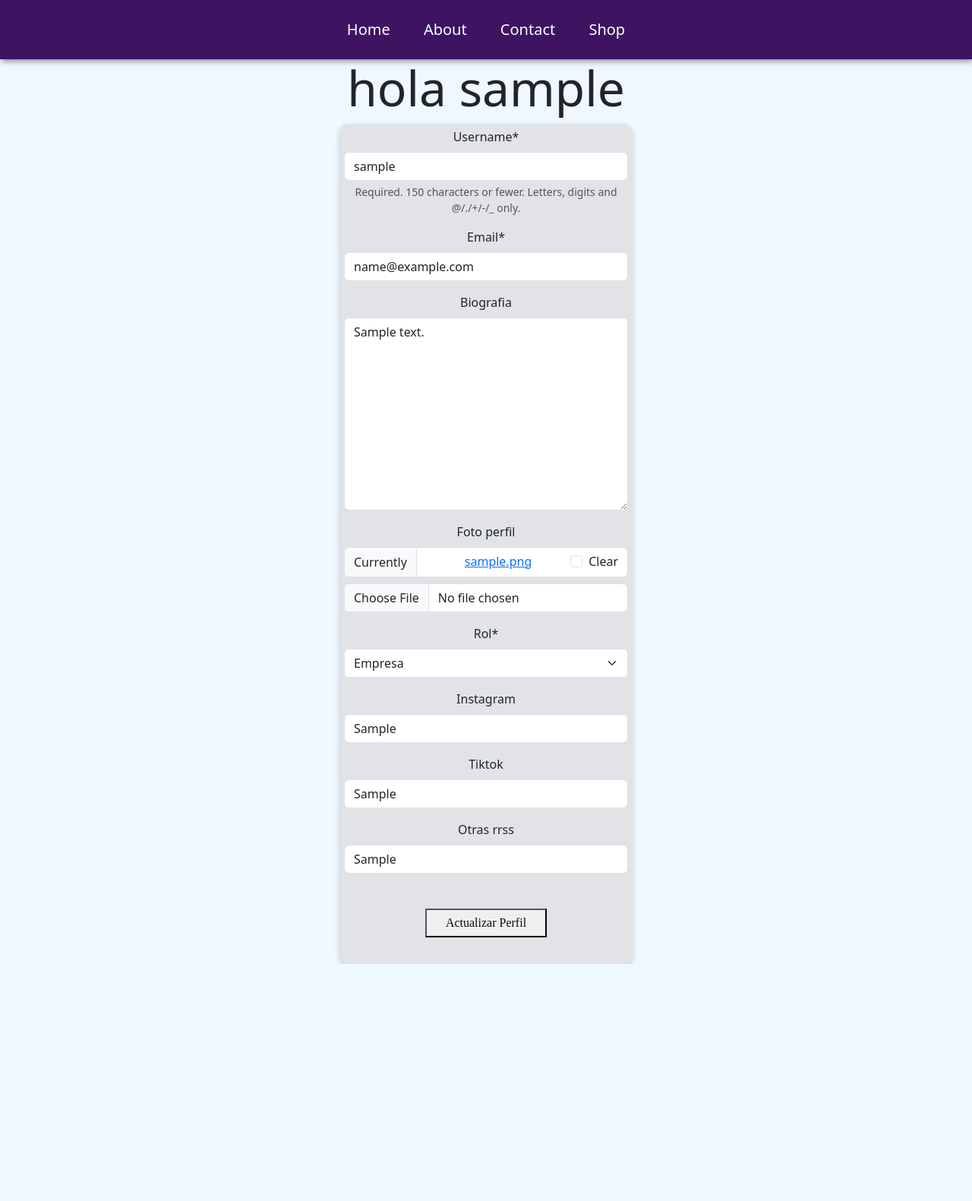
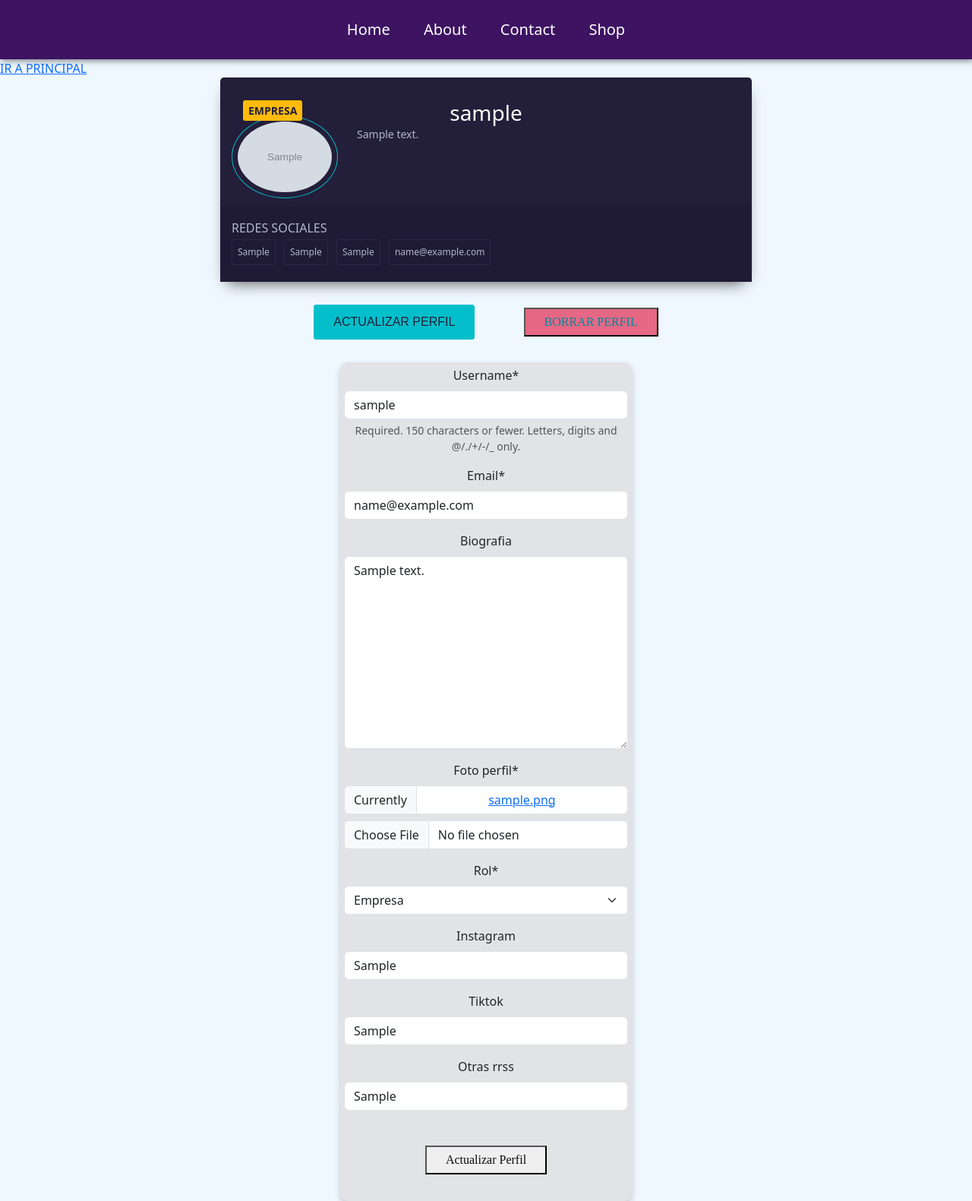
Before and after one commit to JosCarRub/CreatorHub, a Django app: page /perfil in a window 1280 px wide. Shown: the whole page at 76% size. Before the commit the page ends 1269 px from the top, so only its background shows below. Run offline with Django 5.2, Linux system fonts and the light colour scheme; a user stored in the database is signed in; tables that the repository leaves empty hold one stand-in row (values such as "Sample post"); grey boxes marked "Sample" are stand-in pictures; some libraries are stand-ins or nearby versions.

Commit message:
tarjeta perfil done validaciones textArea max 420 hay que completarlas bien

```diff
--- a/aplicacion/forms.py
+++ b/aplicacion/forms.py
@@ -19,11 +19,17 @@ class UsuarioParticularCreationForm(UserCreationForm):
     class Meta:
         model = get_user_model()
         fields = ('username', 'email', 'biografia', 'foto_perfil', 'rol', 'instagram', 'tiktok', 'otras_rrss')
+        widgets = {
+            'biografia': forms.Textarea(attrs={'maxlength': 420}),  # Agregar el límite en el HTML
+        }
 
 class UsuarioEmpresaCreationForm(UserCreationForm):
     class Meta:
         model = get_user_model()
         fields = ('username', 'email', 'biografia', 'foto_perfil', 'rol')
+        widgets = {
+            'biografia': forms.Textarea(attrs={'maxlength': 420}),  # Agregar el límite en el HTML
+        }
 
 class UsuarioActualizarPerfilForm(forms.ModelForm):
     class Meta:
--- a/aplicacion/models.py
+++ b/aplicacion/models.py
@@ -12,7 +12,7 @@ class Usuario(AbstractUser):
 
     email = models.EmailField(unique=True)
     biografia = models.TextField(blank=True, null=True)
-    foto_perfil = models.ImageField(upload_to='fotos_perfil/', blank=True, null=True)
+    foto_perfil = models.ImageField(upload_to='fotos_perfil/', default='fotos_perfil/default.png')
     rol = models.CharField(max_length=10, choices=ROLES, default='PARTICULAR')
     instagram = models.CharField(max_length=150, blank=True, null=True)
     tiktok = models.CharField(max_length=150, blank=True, null=True)
@@ -23,7 +23,13 @@ class Usuario(AbstractUser):
 
     def __str__(self):
         return f"{self.username}"
-        #{self.get_rol_display()}: {self.nombre}
+
+    def clean(self):
+        super().clean()
+        if len(self.biografia) > 420:
+            raise ValidationError({'biografia': 'El texto no puede tener más de 420 caracteres.'})
+
+
 
 class Oferta(models.Model):
     PLATAFORMA_OPCIONES = [
--- a/aplicacion/static/css/style-perfil.css
+++ b/aplicacion/static/css/style-perfil.css
@@ -1,5 +1,112 @@
+/* TARJETA DE PERFIL DE USUARIO */
+
+h3 {
+	margin: 0px 0;
+    color: white;
+}
+
+h6 {
+	margin: 5px 0;
+
+}
+
+.tarjeta_perfil-container {
+	background-color: #231E39;
+	border-radius: 5px;
+	box-shadow: 0px 10px 20px -10px rgba(0,0,0,0.75);
+	color: #B3B8CD;
+	padding-top: 30px;
+	position: relative;
+	width: 700px;
+	max-width: 100%;
+	text-align: center;
+    margin: auto;
+}
+
+.tarjeta_perfil-container .rol {
+	color: #231E39;
+	background-color: #FEBB0B;
+	border-radius: 3px;
+	font-size: 14px;
+	font-weight: bold;
+	padding: 3px 7px;
+	position: absolute;
+	top: 30px;
+	left: 30px;
+    z-index: 2;
+}
+
+.tarjeta_perfil-container .foto_perfil {
+	border: 1px solid #03BFCB;
+	border-radius: 50%;
+	padding: 7px;
+    position: absolute;
+	top: 50px;
+	left: 15px;
+    z-index: 1;
+    max-width: 140px;
+    max-height: 130px;
+}
+
+.bio {
+	position: absolute;
+	left: 180px;
+	right: 20px;
+}
+
+.bio p {
+	font-size: 14px;
+	line-height: 21px;
+	text-align: justify;
+}
 
 
+.skills {
+	background-color: #1F1A36;
+	text-align: left;
+	padding: 15px;
+	margin-top: 105px;
+}
+
+.skills ul {
+	list-style-type: none;
+	margin: 0;
+	padding: 0;
+}
+
+.skills ul li {
+	border: 1px solid #2D2747;
+	border-radius: 2px;
+	display: inline-block;
+	font-size: 12px;
+	margin: 0 7px 7px 0;
+	padding: 7px;
+}
+
+
+
+.buttons {
+    text-align: center;
+    margin: auto;
+}
+
+button.actualizar {
+	background-color: #03BFCB;
+	border: 1px solid #03BFCB;
+	border-radius: 3px;
+	color: #231E39;
+	font-family: Montserrat, sans-serif;
+	font-weight: 500;
+	padding: 10px 25px;
+}
+
+button.borrar {
+	background-color: #e66885;
+	color: #02899C;
+}
+
+
+/* FORMULARIO */
 .cuadro-actualizar {
     margin: auto;
     width: 30%;
--- a/aplicacion/templates/perfil.html
+++ b/aplicacion/templates/perfil.html
@@ -6,9 +6,36 @@
 {% block estilo %} <link rel="stylesheet" href="{% static  'css/style-perfil.css' %}"> {% endblock %}
 
 {% block content %}
+<a href="{% url 'principal' %}">IR A PRINCIPAL</a>
 
 
-<h1>hola {{usuario}}</h1>
+<div class="tarjeta_perfil-container">
+
+        <span class="rol">{{usuario.rol}}</span>
+        <img class="foto_perfil" src="{{ usuario.foto_perfil.url }}" alt="user" />
+        <h3>{{usuario.username}}</h3>
+        <div class="bio">
+            <p>{{ usuario.biografia }}</p>
+        </div>
+
+	<div class="skills">
+		<h6>REDES SOCIALES</h6>
+		<ul>
+			<li>{{usuario.instagram}}</li>
+			<li>{{usuario.tiktok}}</li>
+			<li>{{usuario.otras_rrss}}</li>
+            <li>{{usuario.email}}</li>
+		</ul>
+	</div>
+</div>
+<div class="buttons">
+    <button class="actualizar">
+        ACTUALIZAR PERFIL
+    </button>
+    <button class="borrar">
+        BORRAR PERFIL
+    </button>
+</div>
 
 <div class="cuadro-actualizar" >
     <form method="POST" enctype="multipart/form-data">
--- a/aplicacion/templates/registration/registro_particular.html
+++ b/aplicacion/templates/registration/registro_particular.html
@@ -37,7 +37,7 @@
                     <label for="id_biografia" class="form-label">
                         Biografia
                     </label>
-                    <textarea name="biografia" cols="40" rows="10" class="textarea form-control" id="id_biografia" style="resize: none;"></textarea>
+                    <textarea name="biografia" maxlength="420" cols="40" rows="10" class="textarea form-control" id="id_biografia" style="resize: none" ></textarea>
                 </div>
 
                 <div id="div_id_foto_perfil" class="mb-3">
--- a/proyecto_personal/urls.py
+++ b/proyecto_personal/urls.py
@@ -17,8 +17,12 @@ Including another URLconf
 from django.contrib import admin
 from django.urls import path, include
 
+#IMPORTADAS PARA PODER VER FOTO_PERFIL DURANTE EL DESARROLLO
+from django.conf import settings
+from django.conf.urls.static import static
+
 urlpatterns = [
     path('admin/', admin.site.urls),
     path('', include('aplicacion.urls')),
     path('accounts/', include('django.contrib.auth.urls'))
-]
+] + static(settings.MEDIA_URL, document_root=settings.MEDIA_ROOT)
```
Also changed, not shown: aplicacion/migrations/0001_initial.py, media/fotos_perfil/default.png (added).
